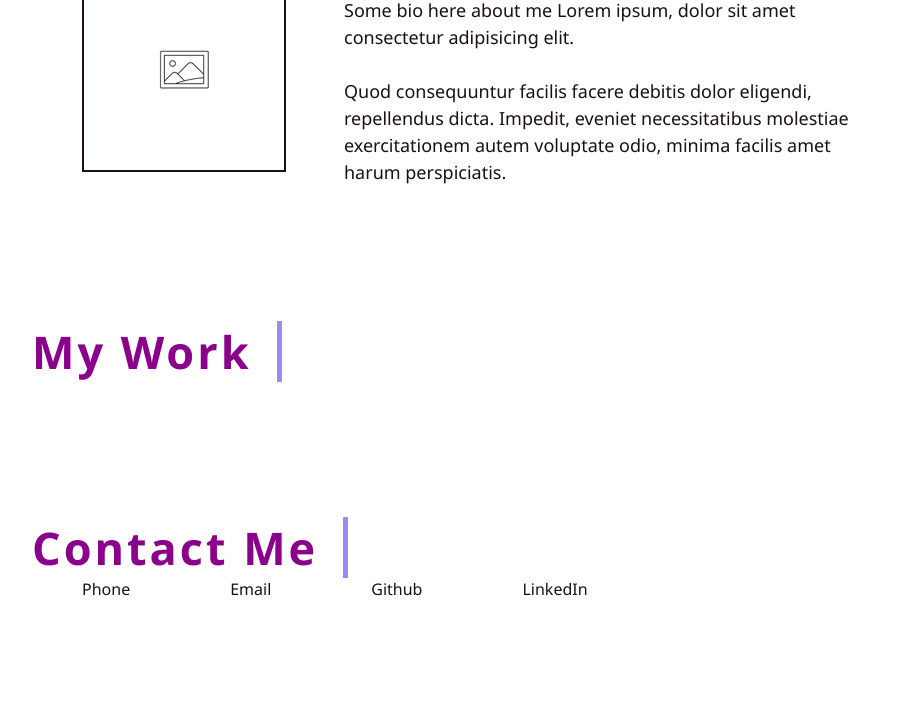
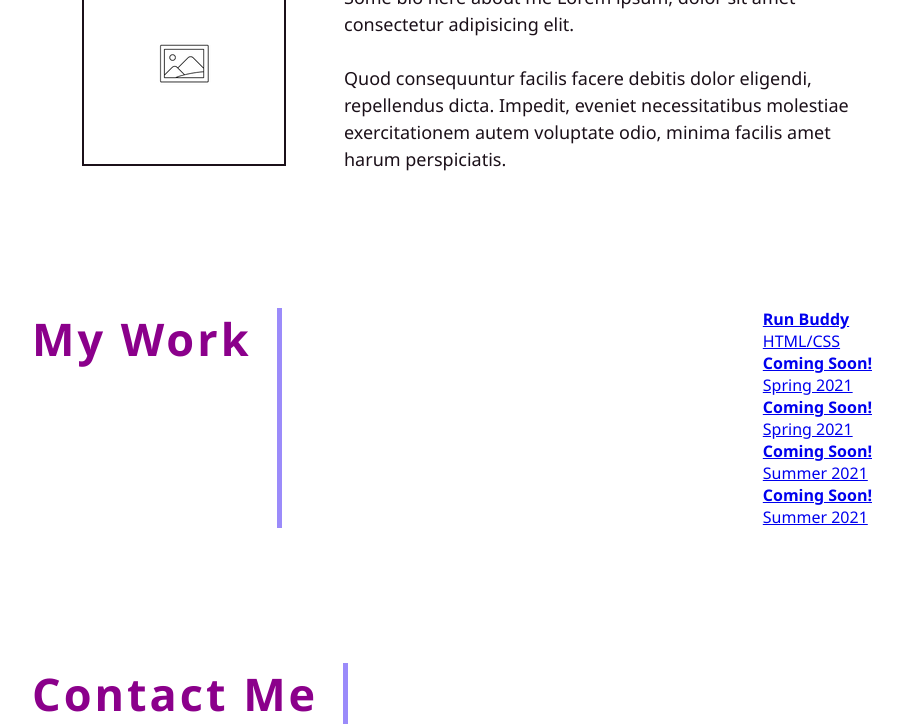
Before and after one commit to rwyland189/professional-portfolio, a plain HTML site: page index.html in a window 1280 px wide. Shown: the part 595-1323 px from the top of the page, without its empty margins (188-1091 px from the left). Before the commit the page ends 1270 px from the top, so only its background shows below. Drawn offline with Linux system fonts and the light colour scheme.

Commit message:
create my work section

```diff
--- a/assets/css/style.css
+++ b/assets/css/style.css
@@ -143,6 +143,28 @@
 .my-work {
 
 }
+
+.run-buddy {
+    background-image: ./assets/images/#;
+}
+
+.placeholder-1 {
+    background-image: ./assets/images/#;
+}
+
+.placeholder-2 {
+    background-image: ./assets/images/#;
+}
+
+.placeholder-3 {
+    background-image: ./assets/images/#;
+}
+
+.placeholder-4 {
+    background-image: ./assets/images/#;
+}
+
+
 /* end "My Work" styles */
 
 /* "Contact Me" section */
@@ -160,9 +182,11 @@
 
 .contact-info ul li {
     margin: auto 50px;
+}
+/*edit font style here */
+.contact-info ul li a {
 
 }
-
 /* end "Contact Me" styles */
 
 /* Utility Classes */
--- a/index.html
+++ b/index.html
@@ -44,7 +44,7 @@
                         <img style="border: 2px solid" src="./assets/images/placeholder.png" alt="Becca Wyland headshot" />
                     </div>
                     <div class="about-me-text">
-                        <h4>Sample text here...</h4>
+                        <h3>Sample text here...</h3>
                         <p>Some bio here about me Lorem ipsum, dolor sit amet consectetur adipisicing elit.
                             <br /><br />Quod consequuntur facilis facere debitis dolor eligendi, repellendus dicta. Impedit, eveniet necessitatibus molestiae exercitationem autem voluptate odio, minima facilis amet harum perspiciatis.</p>
                     </div>
@@ -57,6 +57,42 @@
                 <h2 class="section-title">
                     My Work
                 </h2>
+                <div class="flex-container">
+                    <a href="#" class="flex-item run-buddy">
+                        <article>
+                            <h4>Run Buddy</h4>
+                            <span>HTML/CSS</span>
+                        </article>
+                    </a>
+
+                    <a href="#" class="flex-item placeholder-1">
+                        <article>
+                            <h4>Coming Soon!</h4>
+                            <span>Spring 2021</span>
+                        </article>
+                    </a>
+
+                    <a href="#" class="flex-item placeholder-2">
+                        <article>
+                            <h4>Coming Soon!</h4>
+                            <span>Spring 2021</span>
+                        </article>
+                    </a>
+
+                    <a href="#" class="flex-item placeholder-3">
+                        <article>
+                            <h4>Coming Soon!</h4>
+                            <span>Summer 2021</span>
+                        </article>
+                    </a>
+
+                    <a href="#" class="flex-item placeholder-4">
+                        <article>
+                            <h4>Coming Soon!</h4>
+                            <span>Summer 2021</span>
+                        </article>
+                    </a>
+                </div>
             </section>
             <!-- end "My Work" section -->
 
```
